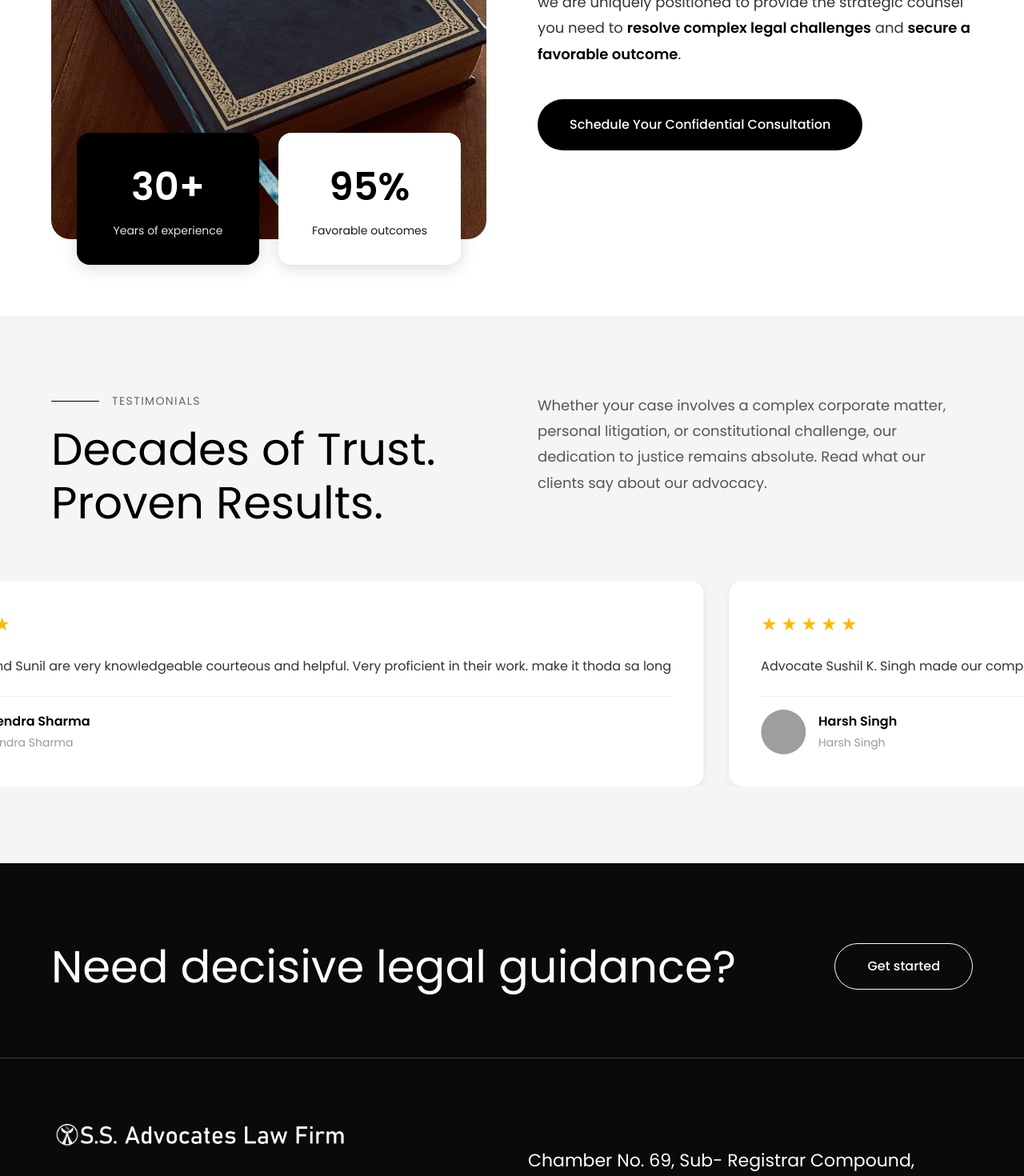
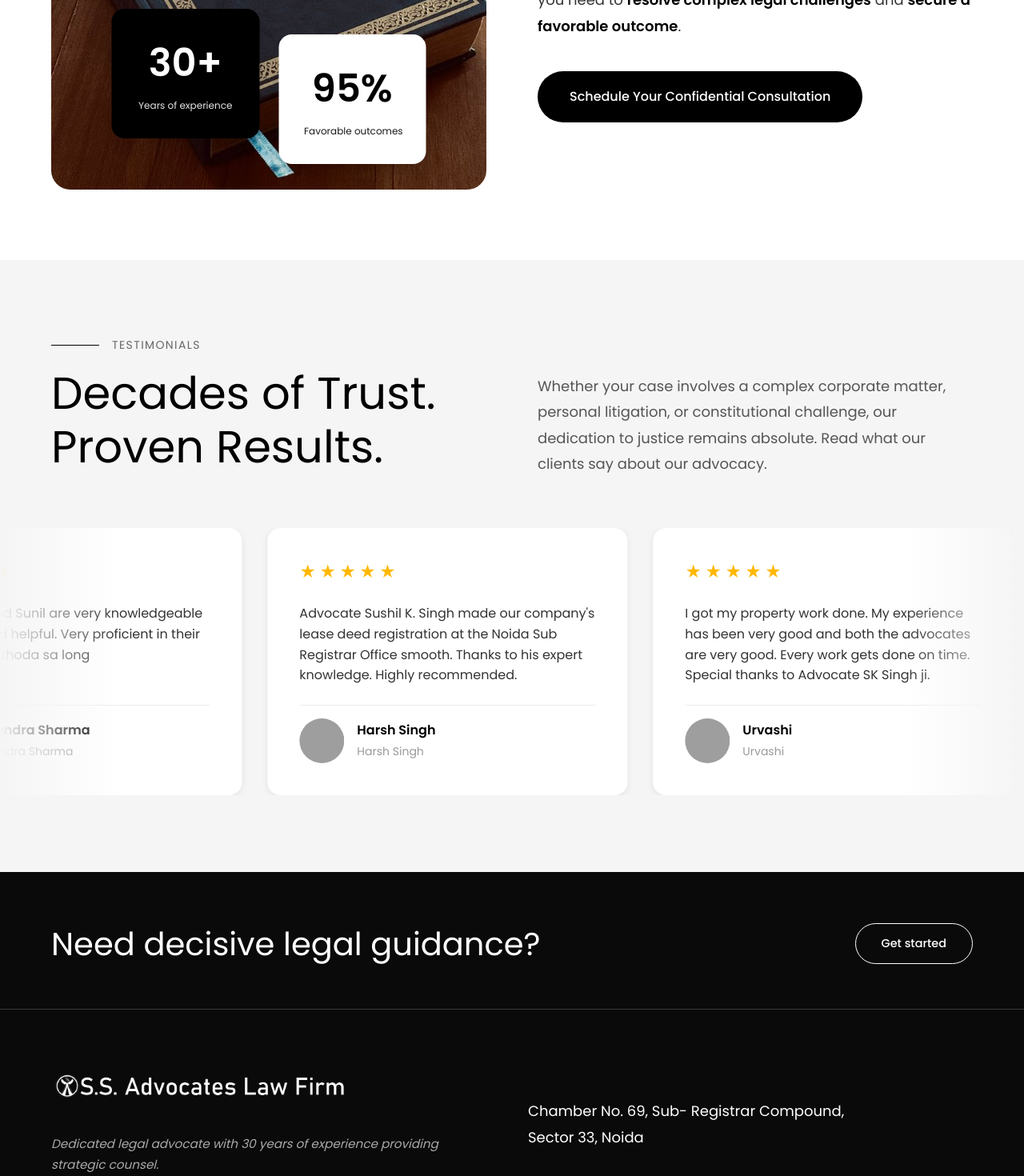
Before and after one commit to sarman03/ss-advocate, a Next.js app: page / in a window 1280 px wide. Shown: the part 6080-7550 px from the top of the page at 80% size. Built offline with nearby package versions, Linux system fonts and the light colour scheme; grey boxes are pictures that could not be loaded.

Commit message:
animations on about us page

```diff
--- a/app/about/page.tsx
+++ b/app/about/page.tsx
@@ -1,40 +1,86 @@
+'use client';
+
 import Navbar from '@/components/Navbar/Navbar';
 import Footer from '@/components/Footer/Footer';
 import styles from './page.module.css';
+import { motion } from 'framer-motion';
 
 export default function About() {
+  const fadeInUp = {
+    initial: { opacity: 0, y: 60 },
+    animate: { opacity: 1, y: 0 },
+  };
+
   return (
     <>
       <Navbar />
       <main className={styles.main}>
         <div className={styles.hero}>
-          <h1 className={styles.title}>About Us</h1>
-          <button className={styles.reviewButton}>
+          <motion.h1
+            className={styles.title}
+            initial={fadeInUp.initial}
+            whileInView={fadeInUp.animate}
+            viewport={{ once: true, amount: 0.3 }}
+            transition={{ duration: 0.8 }}
+          >
+            About Us
+          </motion.h1>
+          <motion.button
+            className={styles.reviewButton}
+            initial={fadeInUp.initial}
+            whileInView={fadeInUp.animate}
+            viewport={{ once: true, amount: 0.3 }}
+            transition={{ duration: 0.8, delay: 0.2 }}
+          >
             Leave a Review
-          </button>
+          </motion.button>
         </div>
 
         <section className={styles.journeySection}>
           <div className={styles.journeyContainer}>
-            <div className={styles.journeyContent}>
+            <motion.div
+              className={styles.journeyContent}
+              initial={fadeInUp.initial}
+              whileInView={fadeInUp.animate}
+              viewport={{ once: true, amount: 0.3 }}
+              transition={{ duration: 0.8 }}
+            >
               <p className={styles.sectionLabel}>Our journey</p>
               <h2 className={styles.journeyTitle}>Three Decades of Dedicated Advocacy</h2>
               <p className={styles.journeyText}>
                 Since 1995, S.S Advocates has been dedicated to upholding the rule of law and providing uncompromising legal representation. What began as a commitment to fairness has evolved into a practice defined by specialized expertise, trust, and a passion for securing clients' rights across diverse jurisdictions.
               </p>
-            </div>
-            <div className={styles.journeyImage}>
+            </motion.div>
+            <motion.div
+              className={styles.journeyImage}
+              initial={fadeInUp.initial}
+              whileInView={fadeInUp.animate}
+              viewport={{ once: true, amount: 0.3 }}
+              transition={{ duration: 0.8, delay: 0.2 }}
+            >
               <img src="/about/img2.jpg" alt="Legal consultation" className={styles.journeyImg} />
-            </div>
+            </motion.div>
           </div>
         </section>
 
         <section className={styles.principlesSection}>
           <div className={styles.principlesContainer}>
-            <div className={styles.principlesImage}>
+            <motion.div
+              className={styles.principlesImage}
+              initial={fadeInUp.initial}
+              whileInView={fadeInUp.animate}
+              viewport={{ once: true, amount: 0.3 }}
+              transition={{ duration: 0.8 }}
+            >
               <img src="/about/img3.jpg" alt="Legal principles" className={styles.principlesImg} />
-            </div>
-            <div className={styles.principlesContent}>
+            </motion.div>
+            <motion.div
+              className={styles.principlesContent}
+              initial={fadeInUp.initial}
+              whileInView={fadeInUp.animate}
+              viewport={{ once: true, amount: 0.3 }}
+              transition={{ duration: 0.8, delay: 0.2 }}
+            >
               <div className={styles.principleBlock}>
                 <h3 className={styles.principleTitle}>Our Core Legal Principles</h3>
                 <p className={styles.principleText}>
@@ -47,12 +93,18 @@ export default function About() {
                   We believe that successful legal outcomes start with meticulous preparation. We commit to comprehensively understanding the facts of your case, developing a robust and forward-thinking legal strategy, and providing decisive, clear communication at every stage of the process.
                 </p>
               </div>
-            </div>
+            </motion.div>
           </div>
         </section>
 
         <section className={styles.statsRibbon}>
-          <div className={styles.statsContainer}>
+          <motion.div
+            className={styles.statsContainer}
+            initial={fadeInUp.initial}
+            whileInView={fadeInUp.animate}
+            viewport={{ once: true, amount: 0.3 }}
+            transition={{ duration: 0.8 }}
+          >
             <div className={styles.statItem}>
               <h3 className={styles.statNumber}>30</h3>
               <p className={styles.statLabel}>Years of experience</p>
@@ -69,18 +121,46 @@ export default function About() {
               <h3 className={styles.statNumber}>2</h3>
               <p className={styles.statLabel}>Principal Advocates</p>
             </div>
-          </div>
+          </motion.div>
         </section>
 
         <section className={styles.teamSection}>
           <div className={styles.teamContainer}>
-            <p className={styles.teamLabel}>Our legal team</p>
-            <h2 className={styles.teamTitle}>Meet Our Principal Advocates</h2>
-            <p className={styles.teamSubtitle}>
+            <motion.p
+              className={styles.teamLabel}
+              initial={fadeInUp.initial}
+              whileInView={fadeInUp.animate}
+              viewport={{ once: true, amount: 0.3 }}
+              transition={{ duration: 0.8 }}
+            >
+              Our legal team
+            </motion.p>
+            <motion.h2
+              className={styles.teamTitle}
+              initial={fadeInUp.initial}
+              whileInView={fadeInUp.animate}
+              viewport={{ once: true, amount: 0.3 }}
+              transition={{ duration: 0.8, delay: 0.1 }}
+            >
+              Meet Our Principal Advocates
+            </motion.h2>
+            <motion.p
+              className={styles.teamSubtitle}
+              initial={fadeInUp.initial}
+              whileInView={fadeInUp.animate}
+              viewport={{ once: true, amount: 0.3 }}
+              transition={{ duration: 0.8, delay: 0.2 }}
+            >
               Our practice is built on the combined experience of two dedicated legal professionals, ensuring <strong>personal attention</strong> and <strong>specialized expertise</strong> for every client.
-            </p>
+            </motion.p>
 
-            <div className={styles.advocatesGrid}>
+            <motion.div
+              className={styles.advocatesGrid}
+              initial={fadeInUp.initial}
+              whileInView={fadeInUp.animate}
+              viewport={{ once: true, amount: 0.3 }}
+              transition={{ duration: 0.8, delay: 0.3 }}
+            >
               <div className={styles.advocateCard}>
                 <div className={styles.advocateImage}>
                   <img src="/about/team/sushil.jpeg" alt="Sushil K Singh" className={styles.advocateImg} />
@@ -112,7 +192,7 @@ export default function About() {
                 <h3 className={styles.advocateName}>Amber Lal</h3>
                 <p className={styles.advocateTitle}>Plaintiff</p>
               </div>
-            </div>
+            </motion.div>
           </div>
         </section>
       </main>
--- a/components/AdvocacySection/AdvocacySection.module.css
+++ b/components/AdvocacySection/AdvocacySection.module.css
@@ -1,12 +1,12 @@
 .advocacySection {
   background-color: white;
-  padding: 6rem 4rem;
+  padding: 5.5rem 4rem;
   position: relative;
   z-index: 3;
 }
 
 .container {
-  max-width: 1400px;
+  max-width: 1200px;
   margin: 0 auto;
   display: grid;
   grid-template-columns: 1fr 1fr;
@@ -22,31 +22,45 @@
   position: relative;
   border-radius: 1.5rem;
   overflow: visible;
+  max-height: 650px;
 }
 
 .constitutionImage {
   width: 100%;
-  height: auto;
+  height: 100%;
+  max-height: 650px;
   display: block;
   border-radius: 1.5rem;
+  object-fit: cover;
 }
 
 .statsCards {
   position: absolute;
-  bottom: -2rem;
-  left: 2rem;
-  right: 2rem;
+  bottom: 2rem;
+  left: 50%;
+  transform: translateX(-50%);
   display: flex;
   gap: 1.5rem;
+  max-width: 600px;
+  align-items: flex-end;
 }
 
 .statCard {
   flex: 1;
-  padding: 2rem 1.5rem;
+  padding: 2rem 2rem;
   border-radius: 1rem;
   box-shadow: 0 4px 20px rgba(0, 0, 0, 0.15);
   text-align: center;
   color: white;
+  min-width: 180px;
+}
+
+.statCard:first-child {
+  margin-bottom: 2rem;
+}
+
+.statCard:last-child {
+  margin-top: 2rem;
 }
 
 .statNumber {
@@ -56,8 +70,9 @@
 }
 
 .statLabel {
-  font-size: 0.875rem;
+  font-size: 0.75rem;
   opacity: 0.9;
+  white-space: nowrap;
 }
 
 .rightContent {
--- a/components/AdvocacySection/AdvocacySection.tsx
+++ b/components/AdvocacySection/AdvocacySection.tsx
@@ -1,11 +1,25 @@
+'use client';
+
 import Link from 'next/link';
 import styles from './AdvocacySection.module.css';
+import { motion } from 'framer-motion';
 
 export default function AdvocacySection() {
+  const fadeInUp = {
+    initial: { opacity: 0, y: 60 },
+    animate: { opacity: 1, y: 0 },
+  };
+
   return (
     <section className={styles.advocacySection}>
       <div className={styles.container}>
-        <div className={styles.leftContent}>
+        <motion.div
+          className={styles.leftContent}
+          initial={fadeInUp.initial}
+          whileInView={fadeInUp.animate}
+          viewport={{ once: true, amount: 0.3 }}
+          transition={{ duration: 0.8 }}
+        >
           <div className={styles.imageWrapper}>
             <img src="/home/Indian constitution.jpeg" alt="Constitution of India" className={styles.constitutionImage} />
             <div className={styles.statsCards}>
@@ -19,9 +33,15 @@ export default function AdvocacySection() {
               </div>
             </div>
           </div>
-        </div>
+        </motion.div>
 
-        <div className={styles.rightContent}>
+        <motion.div
+          className={styles.rightContent}
+          initial={fadeInUp.initial}
+          whileInView={fadeInUp.animate}
+          viewport={{ once: true, amount: 0.3 }}
+          transition={{ duration: 0.8, delay: 0.2 }}
+        >
           <p className={styles.sectionLabel}>Your Advocate. Your Victory.</p>
           <h2 className={styles.title}>Relentless Advocacy for Your Rights</h2>
           <p className={styles.description}>
@@ -30,7 +50,7 @@ export default function AdvocacySection() {
           <Link href="/contact" className={styles.consultationButton}>
             Schedule Your Confidential Consultation
           </Link>
-        </div>
+        </motion.div>
       </div>
     </section>
   );
--- a/components/Footer/Footer.module.css
+++ b/components/Footer/Footer.module.css
@@ -4,7 +4,7 @@
 }
 
 .ctaSection {
-  padding: 6rem 4rem 5rem;
+  padding: 4rem 4rem 3.5rem;
 }
 
 .container {
@@ -16,7 +16,7 @@
 }
 
 .ctaTitle {
-  font-size: 3.5rem;
+  font-size: 2.5rem;
   font-weight: 400;
   margin: 0;
   color: white;
@@ -26,10 +26,10 @@
 .ctaButton {
   color: white;
   text-decoration: none;
-  padding: 1rem 2.5rem;
+  padding: 0.875rem 2rem;
   border: 1px solid white;
   border-radius: 50px;
-  font-size: 1rem;
+  font-size: 0.9rem;
   font-weight: 500;
   transition: all 0.3s ease;
   white-space: nowrap;
@@ -84,7 +84,7 @@
 }
 
 .tagline {
-  font-size: 1.125rem;
+  font-size: 0.95rem;
   line-height: 1.7;
   color: rgba(255, 255, 255, 0.65);
   font-style: italic;
@@ -98,7 +98,7 @@
 }
 
 .address {
-  font-size: 1.375rem;
+  font-size: 1.125rem;
   line-height: 1.8;
   color: white;
   margin: 0;
--- a/components/Footer/Footer.tsx
+++ b/components/Footer/Footer.tsx
@@ -1,24 +1,44 @@
+'use client';
+
 import Link from 'next/link';
 import Image from 'next/image';
 import styles from './Footer.module.css';
+import { motion } from 'framer-motion';
 
 export default function Footer() {
+  const fadeInUp = {
+    initial: { opacity: 0, y: 60 },
+    animate: { opacity: 1, y: 0 },
+  };
+
   return (
     <footer className={styles.footer}>
       <div className={styles.ctaSection}>
-        <div className={styles.container}>
+        <motion.div
+          className={styles.container}
+          initial={fadeInUp.initial}
+          whileInView={fadeInUp.animate}
+          viewport={{ once: true, amount: 0.3 }}
+          transition={{ duration: 0.8 }}
+        >
           <h2 className={styles.ctaTitle}>Need decisive legal guidance?</h2>
           <Link href="/contact" className={styles.ctaButton}>
             Get started
           </Link>
-        </div>
+        </motion.div>
       </div>
 
       <div className={styles.divider}></div>
 
       <div className={styles.footerContent}>
         <div className={styles.container}>
-          <div className={styles.footerGrid}>
+          <motion.div
+            className={styles.footerGrid}
+            initial={fadeInUp.initial}
+            whileInView={fadeInUp.animate}
+            viewport={{ once: true, amount: 0.3 }}
+            transition={{ duration: 0.8 }}
+          >
             <div className={styles.companyInfo}>
               <Link href="/" className={styles.logo}>
                 <Image
@@ -40,11 +60,17 @@ export default function Footer() {
                 Sector 33, Noida
               </p>
             </div>
-          </div>
+          </motion.div>
         </div>
 
         <div className={styles.container}>
-          <div className={styles.socialLinks}>
+          <motion.div
+            className={styles.socialLinks}
+            initial={fadeInUp.initial}
+            whileInView={fadeInUp.animate}
+            viewport={{ once: true, amount: 0.3 }}
+            transition={{ duration: 0.8, delay: 0.2 }}
+          >
             <a href="https://wa.me/your-number" target="_blank" rel="noopener noreferrer" className={styles.socialIcon}>
               <svg width="28" height="28" viewBox="0 0 24 24" fill="none" xmlns="http://www.w3.org/2000/svg">
                 <path d="M17.472 14.382c-.297-.149-1.758-.867-2.03-.967-.273-.099-.471-.148-.67.15-.197.297-.767.966-.94 1.164-.173.199-.347.223-.644.075-.297-.15-1.255-.463-2.39-1.475-.883-.788-1.48-1.761-1.653-2.059-.173-.297-.018-.458.13-.606.134-.133.298-.347.446-.52.149-.174.198-.298.298-.497.099-.198.05-.371-.025-.52-.075-.149-.669-1.612-.916-2.207-.242-.579-.487-.5-.669-.51-.173-.008-.371-.01-.57-.01-.198 0-.52.074-.792.372-.272.297-1.04 1.016-1.04 2.479 0 1.462 1.065 2.875 1.213 3.074.149.198 2.096 3.2 5.077 4.487.709.306 1.262.489 1.694.625.712.227 1.36.195 1.871.118.571-.085 1.758-.719 2.006-1.413.248-.694.248-1.289.173-1.413-.074-.124-.272-.198-.57-.347m-5.421 7.403h-.004a9.87 9.87 0 01-5.031-1.378l-.361-.214-3.741.982.998-3.648-.235-.374a9.86 9.86 0 01-1.51-5.26c.001-5.45 4.436-9.884 9.888-9.884 2.64 0 5.122 1.03 6.988 2.898a9.825 9.825 0 012.893 6.994c-.003 5.45-4.437 9.884-9.885 9.884m8.413-18.297A11.815 11.815 0 0012.05 0C5.495 0 .16 5.335.157 11.892c0 2.096.547 4.142 1.588 5.945L0 24l6.304-1.654a11.882 11.882 0 005.683 1.448h.005c6.554 0 11.89-5.335 11.893-11.893a11.821 11.821 0 00-3.48-8.413z" fill="currentColor"/>
@@ -56,7 +82,7 @@ export default function Footer() {
                 <path d="M3 7l9 6 9-6" stroke="currentColor" strokeWidth="2"/>
               </svg>
             </a>
-          </div>
+          </motion.div>
         </div>
       </div>
     </footer>
--- a/components/TestimonialsSection/TestimonialsSection.module.css
+++ b/components/TestimonialsSection/TestimonialsSection.module.css
@@ -7,19 +7,20 @@
 }
 
 .header {
-  max-width: 1400px;
+  max-width: 1300px;
   margin: 0 auto 4rem;
   padding: 0 4rem;
   display: grid;
   grid-template-columns: 1fr 1fr;
   gap: 4rem;
-  align-items: flex-start;
+  align-items: flex-end;
 }
 
 .headerContent {
   display: flex;
   flex-direction: column;
   gap: 1rem;
+  padding-bottom: 0.25rem;
 }
 
 .sectionLabel {
@@ -57,8 +58,34 @@
 
 .carouselWrapper {
   width: 100%;
+  max-width: 1300px;
+  margin: 0 auto;
   overflow: hidden;
   position: relative;
+}
+
+.carouselWrapper::before {
+  content: '';
+  position: absolute;
+  left: 0;
+  top: 0;
+  bottom: 0;
+  width: 150px;
+  background: linear-gradient(to right, #f5f5f5, transparent);
+  z-index: 2;
+  pointer-events: none;
+}
+
+.carouselWrapper::after {
+  content: '';
+  position: absolute;
+  right: 0;
+  top: 0;
+  bottom: 0;
+  width: 150px;
+  background: linear-gradient(to left, #f5f5f5, transparent);
+  z-index: 2;
+  pointer-events: none;
 }
 
 .carouselTrack {
@@ -82,6 +109,7 @@
 
 .testimonialCard {
   min-width: 400px;
+  max-width: 450px;
   background-color: white;
   border-radius: 1rem;
   padding: 2.5rem;
--- a/components/TestimonialsSection/TestimonialsSection.tsx
+++ b/components/TestimonialsSection/TestimonialsSection.tsx
@@ -1,4 +1,7 @@
+'use client';
+
 import styles from './TestimonialsSection.module.css';
+import { motion } from 'framer-motion';
 
 const testimonials = [
   {
@@ -39,16 +42,33 @@ const testimonials = [
 ];
 
 export default function TestimonialsSection() {
+  const fadeInUp = {
+    initial: { opacity: 0, y: 60 },
+    animate: { opacity: 1, y: 0 },
+  };
+
   return (
     <section className={styles.testimonialsSection}>
       <div className={styles.header}>
-        <div className={styles.headerContent}>
+        <motion.div
+          className={styles.headerContent}
+          initial={fadeInUp.initial}
+          whileInView={fadeInUp.animate}
+          viewport={{ once: true, amount: 0.3 }}
+          transition={{ duration: 0.8 }}
+        >
           <p className={styles.sectionLabel}>Testimonials</p>
           <h2 className={styles.title}>Decades of Trust. Proven Results.</h2>
-        </div>
-        <p className={styles.description}>
+        </motion.div>
+        <motion.p
+          className={styles.description}
+          initial={fadeInUp.initial}
+          whileInView={fadeInUp.animate}
+          viewport={{ once: true, amount: 0.3 }}
+          transition={{ duration: 0.8, delay: 0.2 }}
+        >
           Whether your case involves a complex corporate matter, personal litigation, or constitutional challenge, our dedication to justice remains absolute. Read what our clients say about our advocacy.
-        </p>
+        </motion.p>
       </div>
 
       <div className={styles.carouselWrapper}>
```
Also changed, not shown: app/about/page.module.css (+4 -4 lines).
